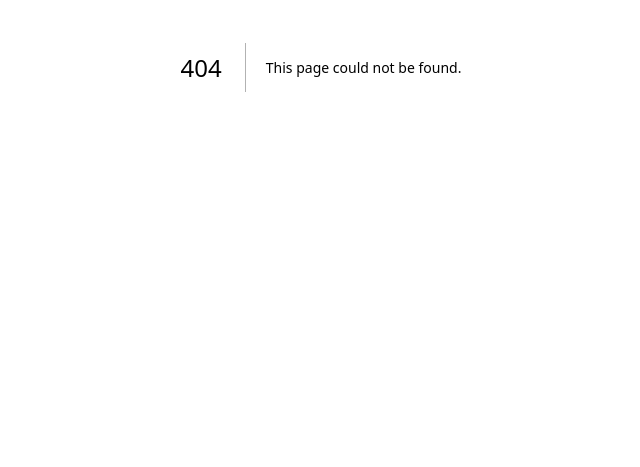
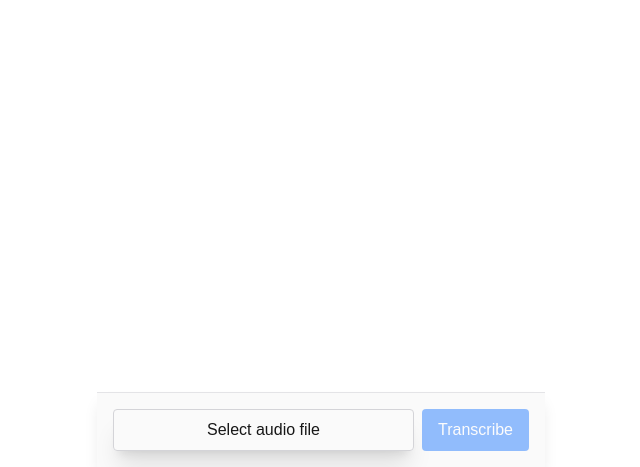
Before and after one commit to MrMic/NextJS-AI, a Next.js app: page /ui/transcribe-audio in a window 1280 px wide. Before the commit this address had no page. Shown: the part 333-800 px from the top of the page, without its empty margins (319-959 px from the left). Built offline with nearby package versions, Linux system fonts and the light colour scheme.

Commit message:
feat(NextJS-AI): Audio Transcription
feat: add audio transcription feature

- Implement backend route for audio transcription using OpenAI Whisper
- Add frontend page for audio file upload and transcription display
- Support error handling and file selection reset

```diff
--- /dev/null
+++ b/src/app/api/transcribe-audio/route.ts
@@ -0,0 +1,30 @@
+import { openai } from '@ai-sdk/openai';
+import { experimental_transcribe as transcribe } from 'ai';
+
+export async function POST(req: Request) {
+  try {
+    // Get the audio file from the request
+    const formData = await req.formData();
+    const audioFile = formData.get('audio') as File;
+
+    if (!audioFile) {
+      return new Response('No audio file provided', { status: 400 });
+    }
+
+    // Convert File to Uint8Array
+    const arrayBuffer = await audioFile.arrayBuffer();
+    const uint8Array = new Uint8Array(arrayBuffer);
+
+    // Transcribe the audio
+    const transcript = await transcribe({
+      model: openai.transcription('whisper-1'),
+      audio: uint8Array,
+    });
+
+    // Return the transcript data
+    return Response.json(transcript);
+  } catch (error) {
+    console.error('Error transcribing audio:', error);
+    return new Response('Failed to transcribe audio', { status: 500 });
+  }
+}
--- /dev/null
+++ b/src/app/ui/transcribe-audio/page.tsx
@@ -0,0 +1,151 @@
+"use client";
+
+import { useState, useRef } from "react";
+
+interface TranscriptResult {
+  text: string;
+  segments?: Array<{ start: number; end: number; text: string }>;
+  language?: string;
+  durationInSeconds?: number;
+}
+
+export default function TranscribeAudioPage() {
+  const [isLoading, setIsLoading] = useState(false);
+  const [error, setError] = useState<string | null>(null);
+  const [transcript, setTranscript] = useState<TranscriptResult | null>(null);
+  const [selectedFile, setSelectedFile] = useState<File | null>(null);
+  const fileInputRef = useRef<HTMLInputElement>(null);
+
+  const handleFileChange = (event: React.ChangeEvent<HTMLInputElement>) => {
+    const file = event.target.files?.[0];
+    if (file) {
+      setSelectedFile(file);
+      setTranscript(null);
+      setError(null);
+    }
+  };
+
+  const handleSubmit = async (event: React.FormEvent<HTMLFormElement>) => {
+    event.preventDefault();
+
+    if (!selectedFile) {
+      setError("Please select an audio file");
+      return;
+    }
+
+    setIsLoading(true);
+    setError(null);
+
+    try {
+      const formData = new FormData();
+      formData.append("audio", selectedFile);
+
+      const response = await fetch("/api/transcribe-audio", {
+        method: "POST",
+        body: formData,
+      });
+
+      if (!response.ok) {
+        throw new Error("Failed to transcribe audio");
+      }
+
+      const data = await response.json();
+      setTranscript(data);
+      setSelectedFile(null);
+      if (fileInputRef.current) {
+        fileInputRef.current.value = "";
+      }
+    } catch (error) {
+      console.error("Error transcribing audio:", error);
+      setError(
+        error instanceof Error
+          ? error.message
+          : "Something went wrong. Please try again.",
+      );
+    } finally {
+      setIsLoading(false);
+    }
+  };
+
+  const resetForm = () => {
+    setSelectedFile(null);
+    setTranscript(null);
+    setError(null);
+    if (fileInputRef.current) {
+      fileInputRef.current.value = "";
+    }
+  };
+
+  return (
+    <div className="flex flex-col w-full max-w-md py-24 mx-auto stretch">
+      {error && <div className="text-red-500 mb-4">{error}</div>}
+
+      {isLoading && (
+        <div className="text-center mb-4">Transcribing audio...</div>
+      )}
+
+      {transcript && !isLoading && (
+        <div className="mb-8 p-4 bg-zinc-100 dark:bg-zinc-800 rounded-lg">
+          <h3 className="font-semibold mb-2">Transcript:</h3>
+          <p className="whitespace-pre-wrap">{transcript.text}</p>
+
+          {transcript.language && (
+            <p className="text-sm text-gray-600 dark:text-gray-400 mt-2">
+              Language: {transcript.language}
+            </p>
+          )}
+
+          {transcript.durationInSeconds && (
+            <p className="text-sm text-gray-600 dark:text-gray-400">
+              Duration: {transcript.durationInSeconds.toFixed(1)} seconds
+            </p>
+          )}
+        </div>
+      )}
+
+      <form
+        onSubmit={handleSubmit}
+        className="fixed bottom-0 w-full max-w-md mx-auto left-0 right-0 p-4 bg-zinc-50 dark:bg-zinc-950 border-t border-zinc-200 dark:border-zinc-800 shadow-lg"
+      >
+        <div className="flex flex-col gap-2">
+          {selectedFile && (
+            <div className="flex items-center justify-between text-sm text-gray-600 dark:text-gray-400">
+              <span>Selected: {selectedFile.name}</span>
+              <button
+                type="button"
+                onClick={resetForm}
+                className="text-red-500 hover:text-red-600"
+              >
+                Remove
+              </button>
+            </div>
+          )}
+
+          <div className="flex gap-2">
+            <input
+              ref={fileInputRef}
+              type="file"
+              accept="audio/*"
+              onChange={handleFileChange}
+              className="hidden"
+              id="audio-upload"
+            />
+            <label
+              htmlFor="audio-upload"
+              className="flex-1 dark:bg-zinc-800 p-2 border border-zinc-300 dark:border-zinc-700 rounded shadow-xl cursor-pointer hover:bg-zinc-100 dark:hover:bg-zinc-700 text-center"
+            >
+              {selectedFile ? "Change file" : "Select audio file"}
+            </label>
+            <button
+              type="submit"
+              disabled={isLoading || !selectedFile}
+              className="bg-blue-500 text-white px-4 py-2 rounded hover:bg-blue-600 transition-colors disabled:opacity-50 disabled:cursor-not-allowed"
+            >
+              Transcribe
+            </button>
+          </div>
+        </div>
+      </form>
+    </div>
+  );
+}
```
